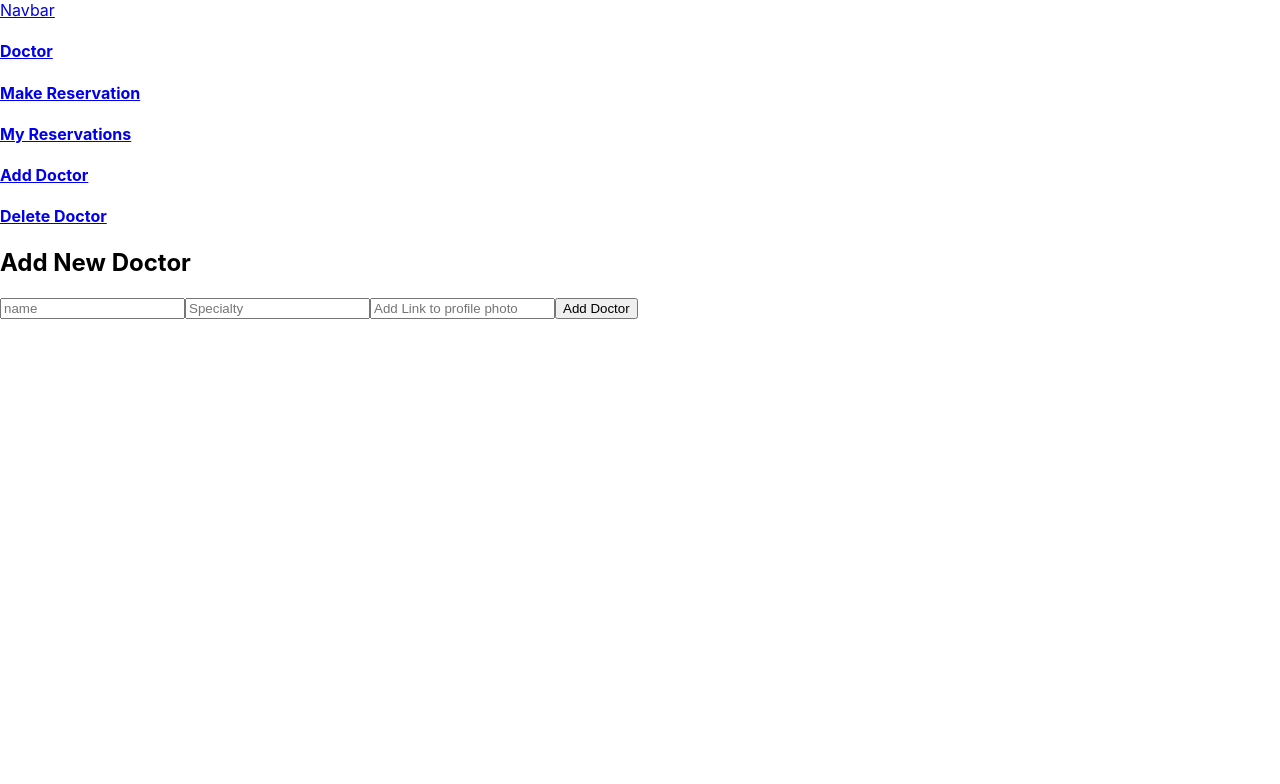
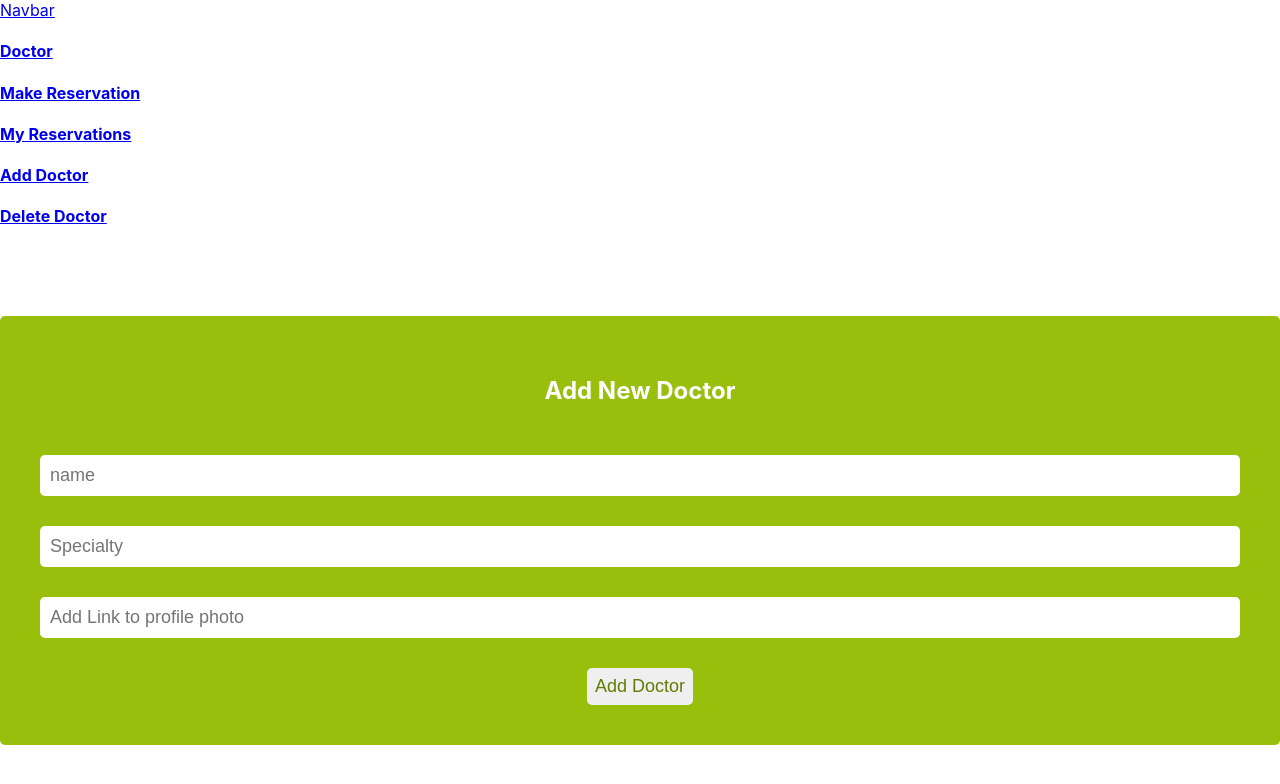
Before and after one commit to efoosag/appointment-front-end, a React (Create React App) app: page /add_doctor in a window 1280 px wide. Shown: the top 784 px of the page. Built offline with nearby package versions, Linux system fonts and the light colour scheme; the HTML template or start-up script is replaced by a standard one.

Commit message:
Add style to doctor form

```diff
--- a/src/features/doctor/form.css
+++ b/src/features/doctor/form.css
@@ -0,0 +1,35 @@
+.sinup-form {
+  margin: 90px auto;
+  display: flex;
+  flex-direction: column;
+  gap: 30px;
+  background: #98bf0c;
+  padding: 40px;
+  border-radius: 5px;
+}
+
+.signup-container h2 {
+  text-align: center;
+  color: #fff;
+}
+
+.form-input {
+  font-size: 18px;
+  padding: 10px;
+  border-radius: 5px;
+  border: none;
+}
+
+.form-input:focus {
+  outline: none;
+}
+
+.sigup-submit-btn {
+  font-size: 18px;
+  padding: 8px;
+  border-radius: 5px;
+  margin: 0 auto;
+  border: none;
+  color: #637c07;
+  width: max-content;
+}
```
